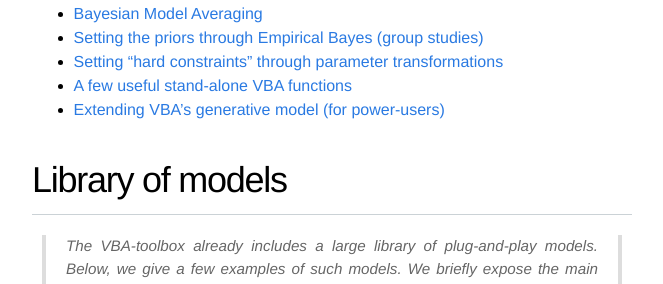
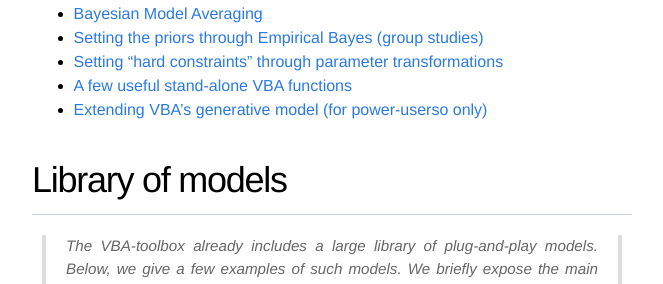
Before and after one commit to MBB-team/VBA-toolbox, a Jekyll site: the page built from _wiki/Home.md, in a window 1280 px wide. Shown: the part 1026-1310 px from the top of the page, without its empty margins (308-971 px from the left). Built offline with Jekyll 4.4.1, drawn with Linux system fonts in a browser that asks for light colours; nearby versions of some CDN libraries.

Commit message:
Update Home.md

```diff
--- a/_wiki/Home.md
+++ b/_wiki/Home.md
@@ -35,7 +35,7 @@
 - [Setting the priors through Empirical Bayes (group studies)](VBA-MFX)
 - [Setting "hard constraints" through parameter transformations](param-transform)
 - [A few useful stand-alone VBA functions](a-few-VBA-functions)
-- [Extending VBA's generative model (for power-users)](generativeModels)
+- [Extending VBA's generative model (for power-userso only)](generativeModels)
 
 
 # Library of models
```
